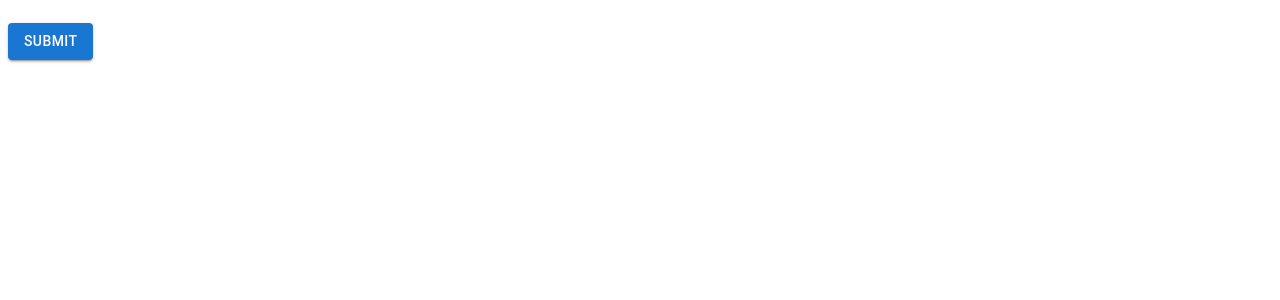
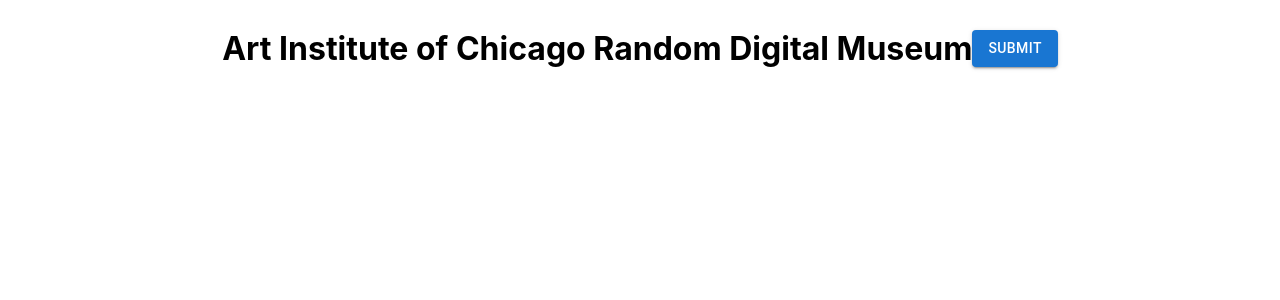
Before and after one commit to colemilne54/Art-Institute-of-Chicago-Random-Digital-Museum, a React (Create React App) app: page / in a window 1280 px wide. Shown: the top 300 px of the page. Built offline with nearby package versions, Linux system fonts and the light colour scheme.

Commit message:
Improving UI, work in progress

```diff
--- a/src/App.js
+++ b/src/App.js
@@ -3,7 +3,6 @@
 import {
   Button,
   Card,
-  CardActionArea,
   Typography,
   CardMedia,
   CardContent,
@@ -85,7 +84,8 @@
   }
 
   return (
-    <div>
+    <div id="app-div">
+      <h1>Art Institute of Chicago Random Digital Museum</h1>
       <form onSubmit={handleSubmit}>
         <Button
           type="submit"
--- a/src/style.css
+++ b/src/style.css
@@ -3,3 +3,10 @@
   font-family: -apple-system, BlinkMacSystemFont, 'Segoe UI', Roboto, Oxygen,
     Ubuntu, Cantarell, 'Open Sans', 'Helvetica Neue', sans-serif;
 }
+
+#app-div {
+  display: flex;
+  justify-content: center;
+  align-items: center;
+  text-align: center;
+}
```
